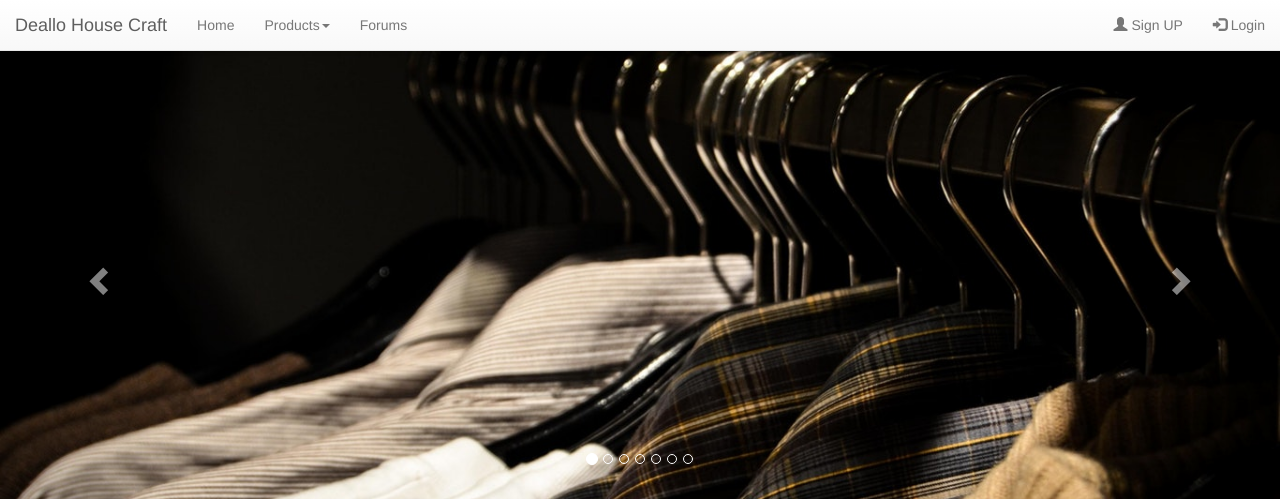
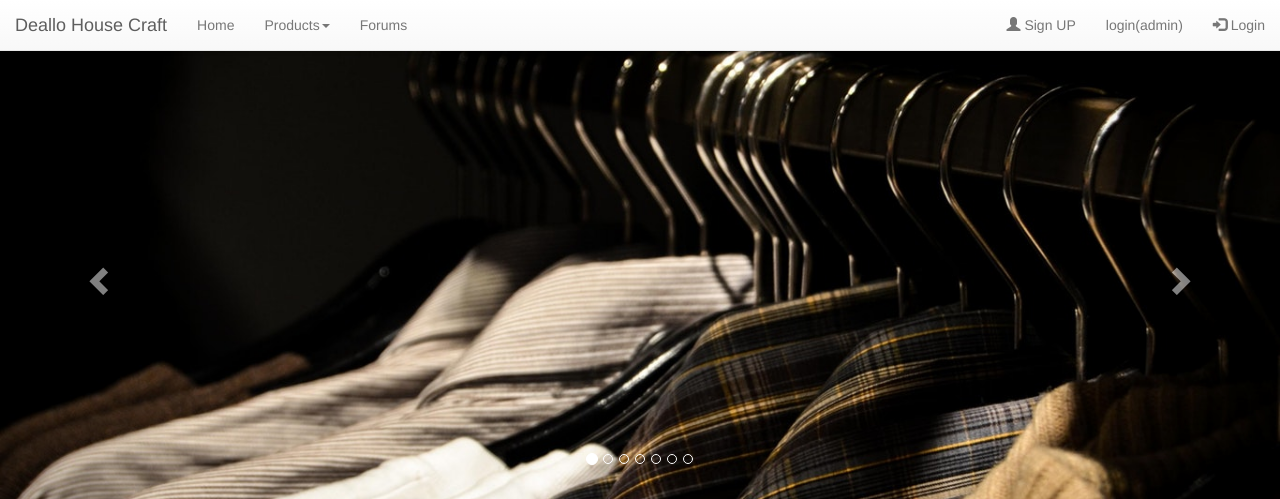
Before and after one commit to WilloneLim/TeamDP2, a PHP site: page /index.php in a window 1280 px wide. Shown: the top 499 px of the page. Run offline with PHP 8.4, Linux system fonts and the light colour scheme.

Commit message:
add login button for admin

```diff
--- a/DP2 - Project/include/navigation.php
+++ b/DP2 - Project/include/navigation.php
@@ -35,7 +35,7 @@
 
                 ?>
                 </li>
-
+                  <li><a href="#">login(admin)</a></li>
                 <li>
                 <?php
 
```
